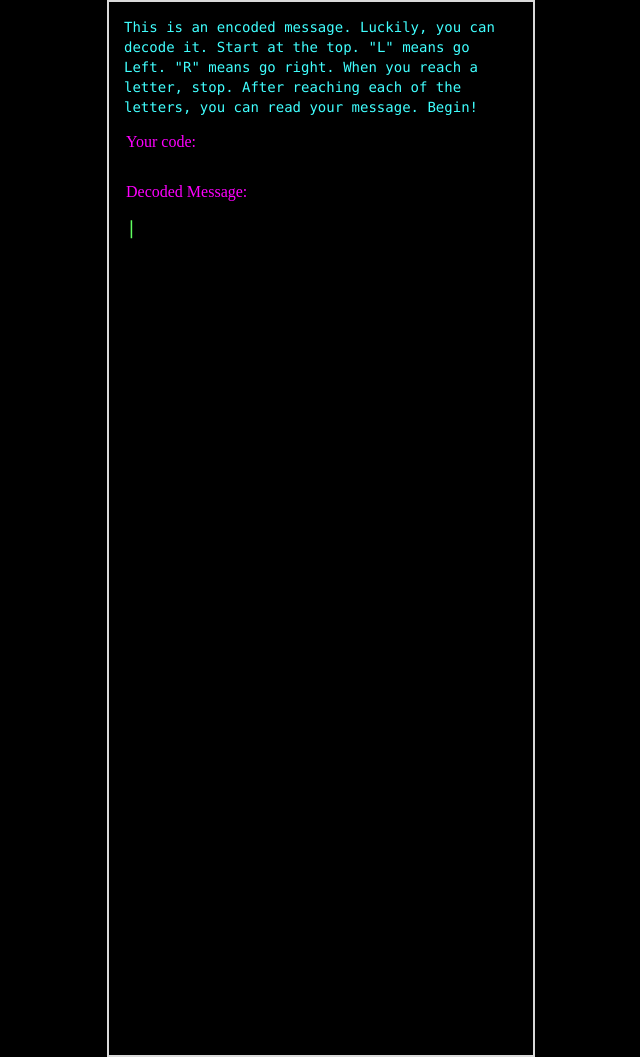
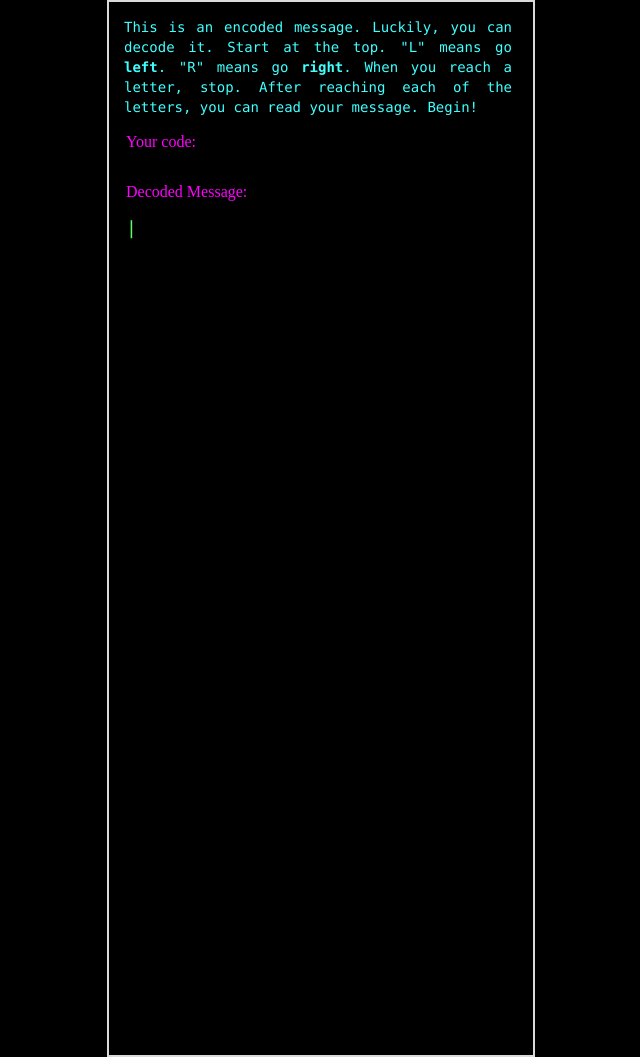
Before and after one commit to rmccrear/prefix-free-tree-code-game, a website: page decode.html in a window 1280 px wide. Shown: the whole page, without its empty margins (319-959 px from the left). Drawn offline with Linux system fonts and the light colour scheme.

Commit message:
style update

```diff
--- a/app/css/partials/instructions.css
+++ b/app/css/partials/instructions.css
@@ -5,14 +5,12 @@
   border: thin solid black;
 }
 .greeting {
-  /* font-family: "Lucida Console", Monaco, monospace; */
+  text-align: justify;
+  font-family: "Lucida Console", Monaco, monospace;
   /*cyan*/
   color: #40ffff;
   background-color: black;
-  /* width: 400px; */
-  /* padding: 4px 2px 4px 2px; */
   padding: 1em;
-  font-family: monaco, Consolas, "Lucida Console", monospace;
   font-size: 14px;
   font-style: normal;
   font-variant: normal;
--- a/decode.html
+++ b/decode.html
@@ -20,9 +20,9 @@
         <div class="greeting">
           This is an encoded message. Luckily, you can decode it. Start at the top.
            "<span id="left-digit-in-instructions">L</span>"
-          means go Left.
+          means go <strong>left</strong>.
           "<class id="right-digit-in-instructions">R</class>"
-          means go right. When you reach a letter,
+          means go <strong>right</strong>. When you reach a letter,
           stop. After reaching each of the letters, you can read your message.
           Begin!
         </div>
```
